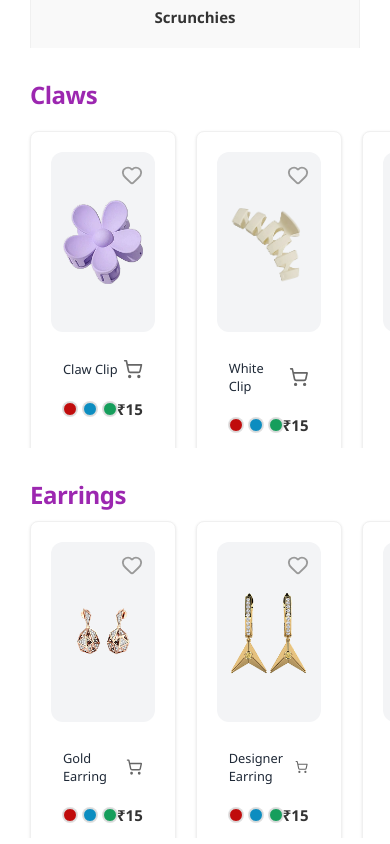
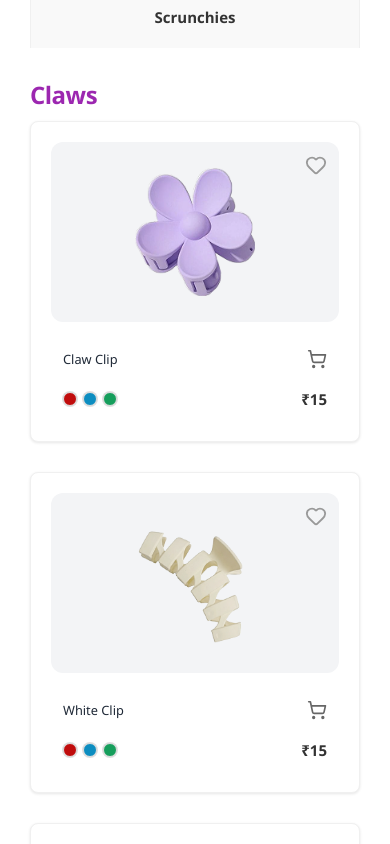
Before and after one commit to TriDizi-Dev/Accsintouch, a React (Vite) app in the folder client/: page / in a window 390 px wide. Shown: the part 1660-2504 px from the top of the page. Built offline with nearby package versions, Linux system fonts and the light colour scheme.

Commit message:
responsivenessmobiless

```diff
--- a/client/src/pages/Home/Homepage.css
+++ b/client/src/pages/Home/Homepage.css
@@ -45,6 +45,30 @@ body {
   text-align: center;
   margin: 0;
   letter-spacing: 0.5px;
+}
+/* ==============================================
+   Responsive for 3-item grids (claws, earrings, etc.)
+   ============================================== */
+.three-grid {
+  display: grid;
+  grid-template-columns: repeat(3, 1fr);
+  gap: 20px;
+  width: 100%;
+  max-width: 100%;
+}
+
+/* Tablets and small desktops */
+@media (max-width: 992px) {
+  .three-grid {
+    grid-template-columns: repeat(2, 1fr);
+  }
+}
+
+/* Mobile phones */
+@media (max-width: 600px) {
+  .three-grid {
+    grid-template-columns: 1fr;
+  }
 }
 
 
--- a/client/src/pages/Home/Homepage.jsx
+++ b/client/src/pages/Home/Homepage.jsx
@@ -237,7 +237,7 @@ export default function HomePage() {
       {/* Browse Categories - Claw Clips */}
       <section className="section">
         <h2 className="section-title">Claws</h2>
-        <div className="products-grid" style={{gridTemplateColumns: 'repeat(3, 1fr)', maxWidth:'150%',marginBottom:'-50px',marginTop:'10px', marginRight:'300px',gap:'20px'}}>
+        <div className="products-grid three-grid">
           {[
             { id: 4, name: 'Claw Clip', price: '₹15', image: violetclip, colors: ['#C00C0C', '#0C8DC0', '#169E5C'], category: 'claw-clips' },
             { id: 14, name: 'White Clip', price: '₹15', image: whiteclip, colors: ['#C00C0C', '#0C8DC0', '#169E5C'], category: 'claw-clips' },
@@ -292,8 +292,8 @@ export default function HomePage() {
       {/* Browse Categories - Earrings */}
       <section className="section">
         <h2 className="section-title">Earrings</h2>
-        <div className="products-grid" style={{gridTemplateColumns: 'repeat(3, 1fr)', marginBottom:'-50px',marginTop:'10px',maxWidth:'100%', gap:'20px'}}>
-          {earrings.slice(0, 3).map(product => (
+        <div className="products-grid three-grid">
+           {earrings.slice(0, 3).map(product => (
             <div
               key={product.id}
               className="product-card"
@@ -578,8 +578,7 @@ export default function HomePage() {
             </button>
           </div>*/}
         </div>
-
-        <div className="products-grid" style={{gridTemplateColumns: 'repeat(3, 1fr)', maxWidth:'100%', gap:'20px'}}>
+        <div className="products-grid three-grid">
           {products.map(product => (
             <div
               key={product.id}
```
